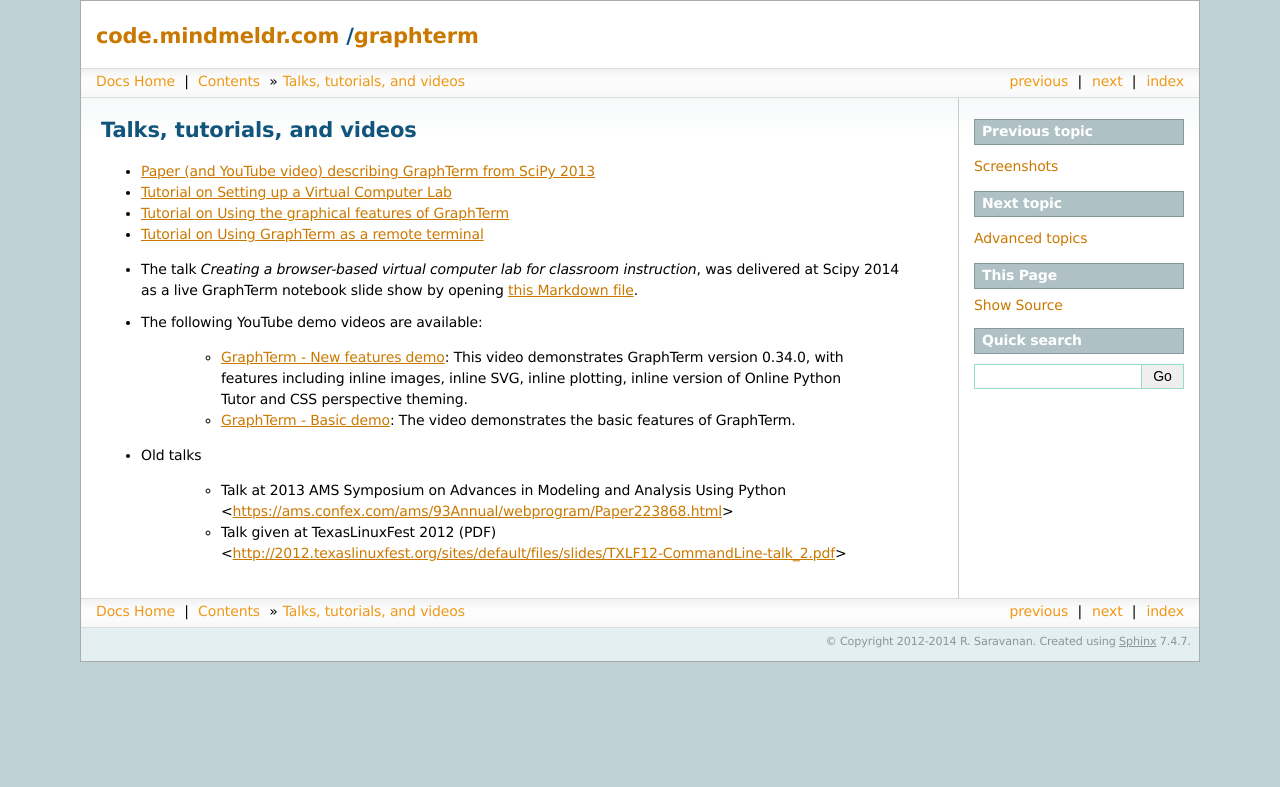
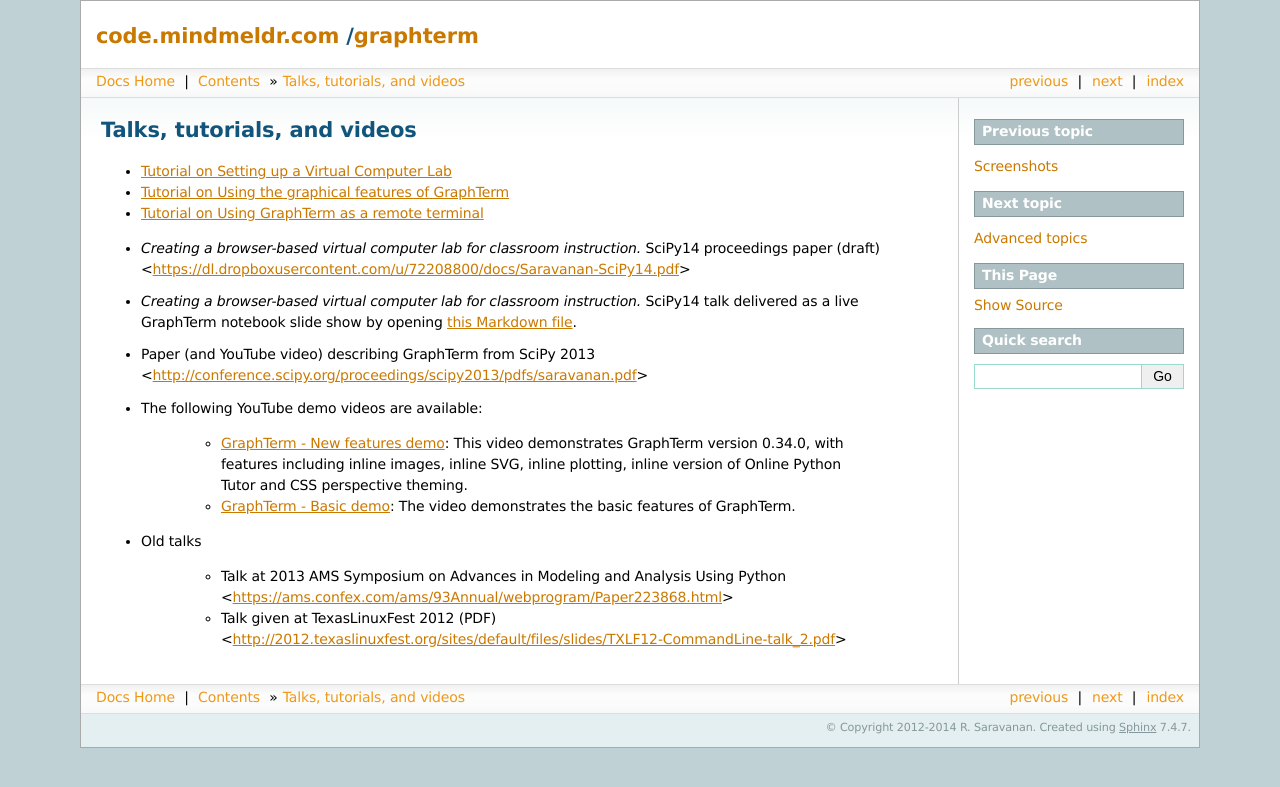
Before and after one commit to mitotic/graphterm, a Sphinx documentation site: the page built from docs/talks.rst, in a window 1280 px wide. Shown: the top 787 px of the page. Built offline with Sphinx 7.4.7, drawn with Linux system fonts in a browser that asks for light colours; the version number could not be read and is left out.

Commit message:
Minor doc fixes; hide terminal size computation

```diff
--- a/README.rst
+++ b/README.rst
@@ -198,7 +198,7 @@
 `code.mindmeldr.com/graphterm <http://code.mindmeldr.com/graphterm>`_.
 See the `Contents <http://code.mindmeldr.com/graphterm/contents.html>`_
 page for an overview of the documentation and the
-`Talks and Turorials <http://code.mindmeldr.com/graphterm/talks.html>`_
+`Talks and Tutorials <http://code.mindmeldr.com/graphterm/talks.html>`_
 page for more advanced usage examples.
 
 You can also use the following command::
--- a/docs/talks.rst
+++ b/docs/talks.rst
@@ -7,19 +7,21 @@
    :maxdepth: 1
 
 
-   Paper (and YouTube video) describing GraphTerm from SciPy 2013 <http://conference.scipy.org/proceedings/scipy2013/pdfs/saravanan.pdf>
-
    Tutorial on Setting up a Virtual Computer Lab <virtual-setup>
 
    Tutorial on Using the graphical features of GraphTerm <features>
 
    Tutorial on Using GraphTerm as a remote terminal <remote>
 
+* *Creating a browser-based virtual computer lab for classroom
+  instruction.* SciPy14 proceedings paper (draft) <https://dl.dropboxusercontent.com/u/72208800/docs/Saravanan-SciPy14.pdf>
 
-* The talk *Creating a browser-based virtual computer lab for classroom
-  instruction*, was delivered at Scipy 2014 as a live GraphTerm
+* *Creating a browser-based virtual computer lab for classroom
+  instruction.* SciPy14 talk delivered as a live GraphTerm
   notebook slide show by opening
   `this Markdown file <https://github.com/mitotic/graphterm/blob/master/graphterm/notebooks/SciPy2014.py.gnb.md>`_.
+
+* Paper (and YouTube video) describing GraphTerm from SciPy 2013 <http://conference.scipy.org/proceedings/scipy2013/pdfs/saravanan.pdf>
 
 * The following YouTube demo videos are available:
 
```
Also changed, not shown: 1 other file.
